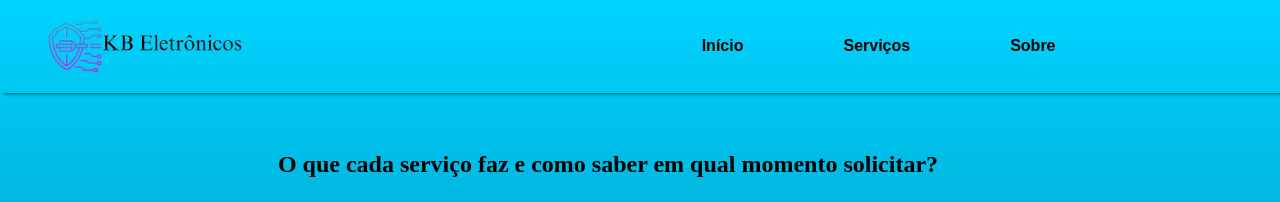
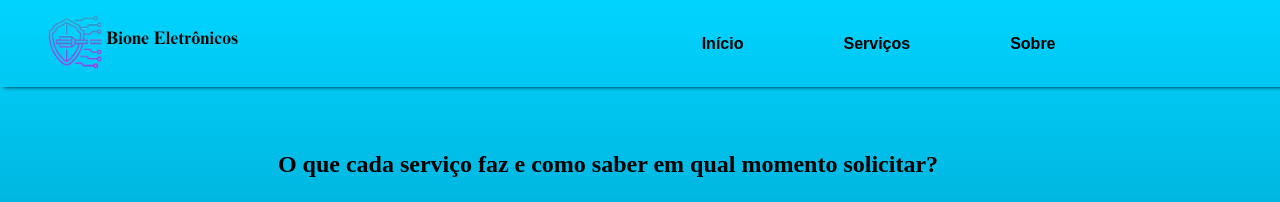
Before and after one commit to MariaPaes/LP-de-servicos-prestados, a plain HTML site: page index.html in a window 1280 px wide. Shown: the top 202 px of the page. Drawn offline with Linux system fonts and the light colour scheme.

Commit message:
Alteração na logo

```diff
--- a/index.html
+++ b/index.html
@@ -15,7 +15,7 @@
   <header id="header">
     <div class="container">
         <a href="/" class="logo" title="Voltar ao início">
-          <img src="./midia/logo transparente.png" width=200px alt="Logo KB Eletrônicos">
+          <img src="./midia/logo bione eletronicos (1).png" width=200px alt="Logo KB Eletrônicos">
         </a>
         <nav class="menu">
           <button title="Início"> Início </button>
```
Also changed, not shown: midia/LogoBranca_KB_eletrônicos.png (deleted), midia/Logotipo KB eletrônicos (1).png (deleted), midia/Logotipo KB eletrônicos.png (deleted), midia/Logotipo_KB_eletrônico-transparencia.png (deleted), midia/logo bione eletronicos (1).png (added), midia/logo bione eletronicos (2).png (added), midia/logo transparente.png (deleted).
